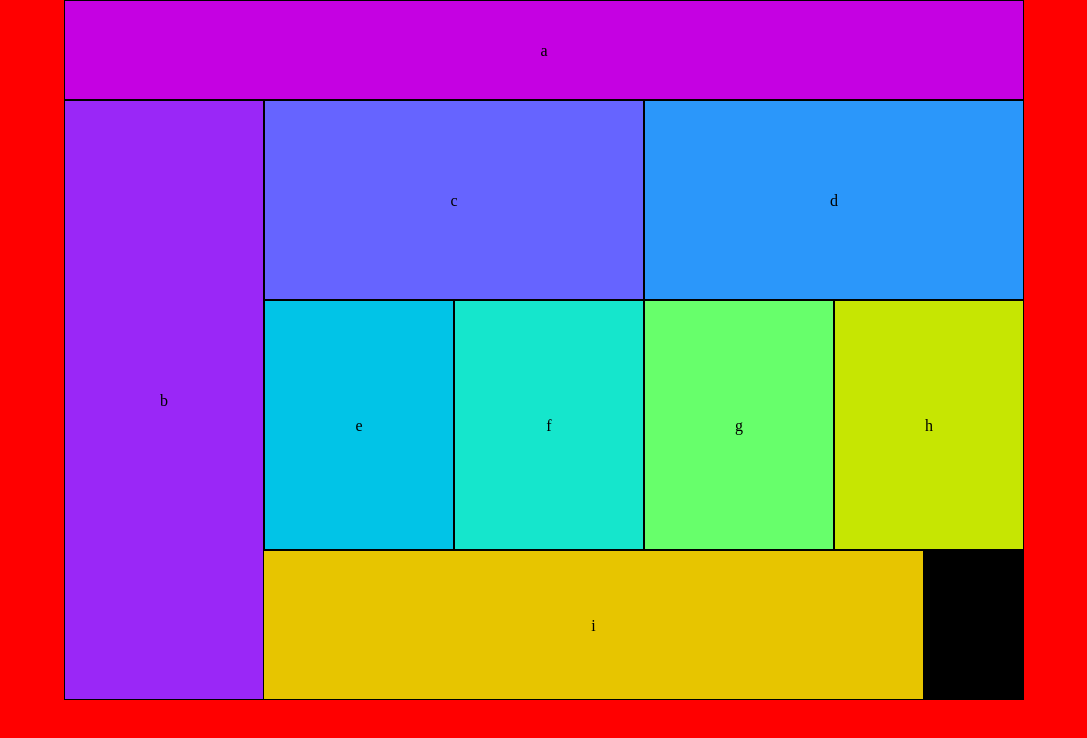
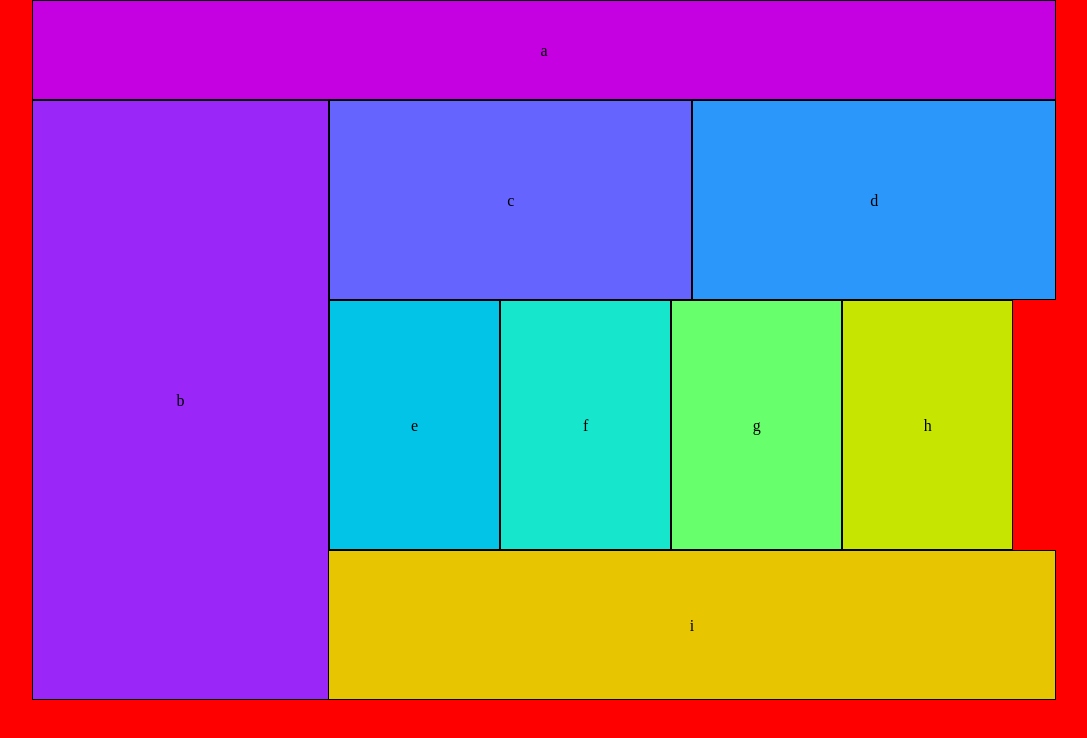
Before and after one commit to leahgrace555/lab-04, a plain HTML site: page index.html in a window 1280 px wide. Shown: the whole page, without its empty margins (96-1183 px from the left). Drawn offline with Linux system fonts and the light colour scheme.

Commit message:
converted to percentages

```diff
--- a/css/base.css
+++ b/css/base.css
@@ -1,5 +1,5 @@
 body {
-  max-width: 480;
+  max-width: 70%;
   margin: 0 auto;
   box-sizing: border-box;
 
--- a/css/layout.css
+++ b/css/layout.css
@@ -3,28 +3,28 @@
 
 .a {
   height: 75px;
-  width: 480px;
+  width: 100%;
   box-sizing: border-box;
   line-height: 75px;
 }
 
 .b {
   height: 150px;
-  width: 480px;
+  width: 100%;
   box-sizing: border-box;
   line-height: 150px;
 }
 
 .cd {
   height: 125px;
-  width: 480px;
+  width: 100%px;
   box-sizing: border-box;
   line-height: 125px;
 }
 
 .efgh {
   height: 250px;
-  width: 240px;
+  width: 25%;
   display: inline-block;
    box-sizing: border-box;
   line-height: 250px;
@@ -34,9 +34,13 @@
   margin-left: -4px;
 }
 
+.g {
+  margin-left: -4px;
+}
+
 .i {
   height: 80px;
-  width: 480px;
+  width: 100%;
   box-sizing: border-box;
   line-height: 80px;
 }
@@ -51,23 +55,24 @@ End Mobile */
     background-color: red;
   }
 
-  main {
-    max-width: 960px;
+  body {
+    max-width: 80%;
     margin: 0 auto;
     background-color: black;
   }
 
 
+
 .a {
   height: 100px;
-  width: 960px;
+  width: 100%;
   box-sizing: border-box;
   line-height: 100px;
 }
 
 .b {
   height: 600px;
-  width: 200px;
+  width: 29%;
   float: left;
   box-sizing: border-box;
   line-height: 600px;
@@ -75,7 +80,7 @@ End Mobile */
 
 .cd {
   height: 200px;
-  width: 380px;
+  width: 35.5%;
   box-sizing: border-box;
   line-height: 200px;
   display: inline-block;
@@ -87,7 +92,7 @@ End Mobile */
 
 .efgh {
   height: 250px;
-  width: 190px;
+  width: 17.75%;
   display: inline-block;
   box-sizing: border-box;
   line-height: 250px;
@@ -99,7 +104,6 @@ End Mobile */
 
 .i {
   height: 150px;
-  width: 760px;
   box-sizing: border-box;
   line-height: 150px;
 }
```
